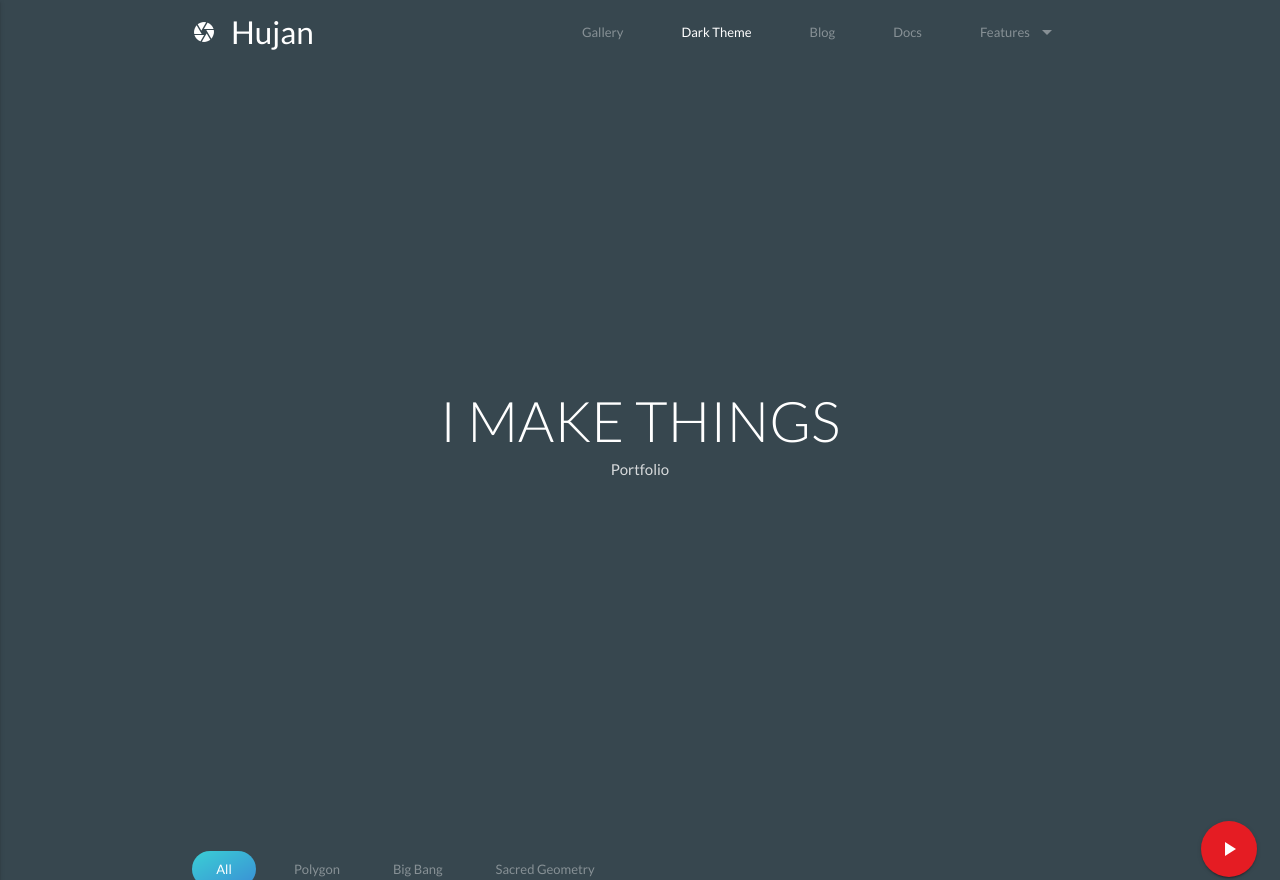
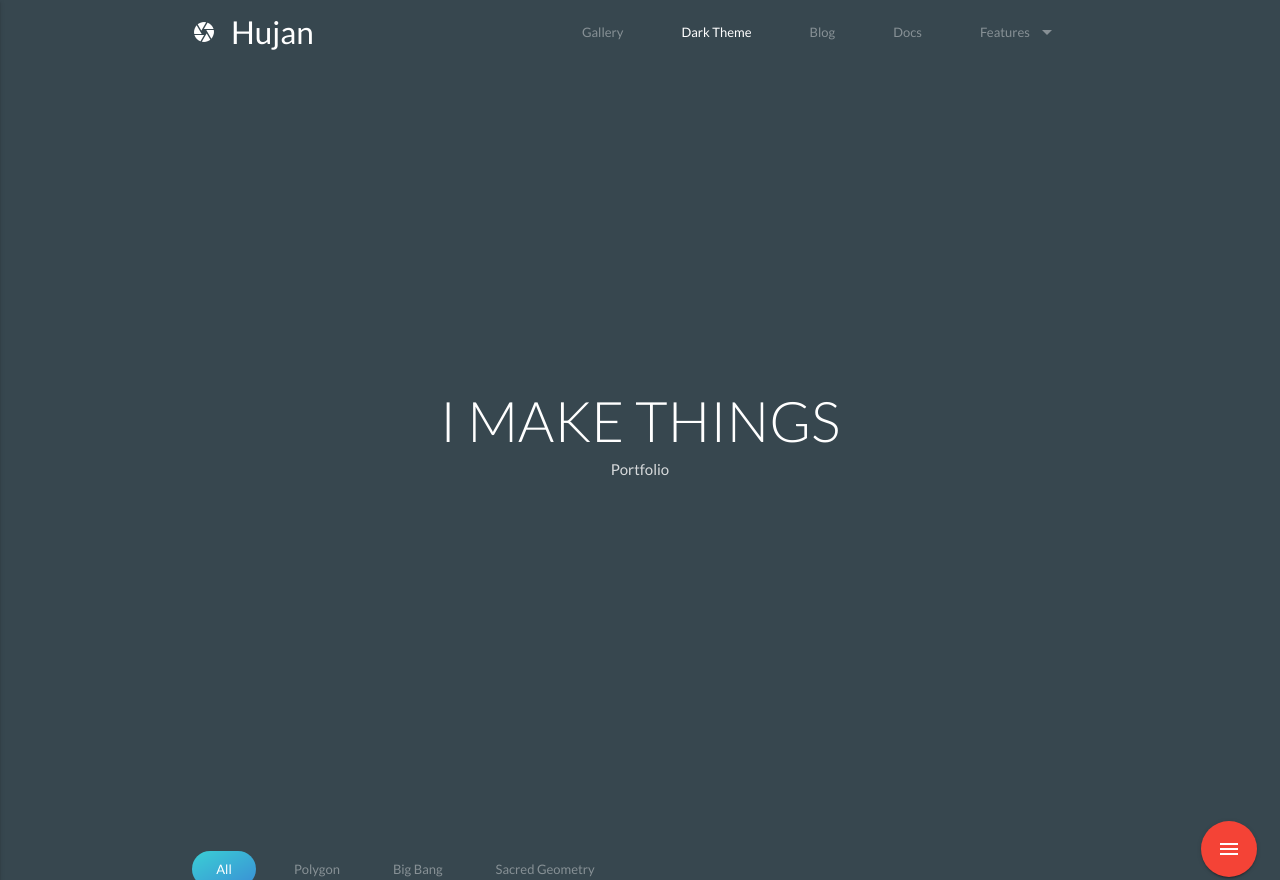
Before and after one commit to taufardh/painting, a Jekyll site: the page built from index.html, in a window 1280 px wide. Shown: the top 880 px of the page. Built offline with Jekyll 4.4.1, drawn with Linux system fonts in a browser that asks for light colours; nearby versions of some CDN libraries; grey boxes are pictures that could not be loaded.

Commit message:
add floating action button

```diff
--- a/index.html
+++ b/index.html
@@ -981,10 +981,24 @@ nav ul.dropdown-content li > a:hover,
   </div>
   <!-- /.container -->
 
+  <!--
   <div class="fixed-action-btn">
       <a id="vid_control" class="btn-floating btn-large materialize-red waves-effect" onclick="VidCtrl();">
           <i class="large material-icons">play_arrow</i>
       </a>
+  </div>
+  -->
+
+  <div class="fixed-action-btn horizontal click-to-toggle">
+    <a class="btn-floating btn-large red">
+      <i class="material-icons">menu</i>
+    </a>
+    <ul>
+      <li><a class="btn-floating red"><i class="material-icons">insert_chart</i></a></li>
+      <li><a class="btn-floating yellow darken-1"><i class="material-icons">format_quote</i></a></li>
+      <li><a class="btn-floating green"><i class="material-icons">publish</i></a></li>
+      <li><a class="btn-floating blue"><i class="material-icons">attach_file</i></a></li>
+    </ul>
   </div>
 
 </body>
```
